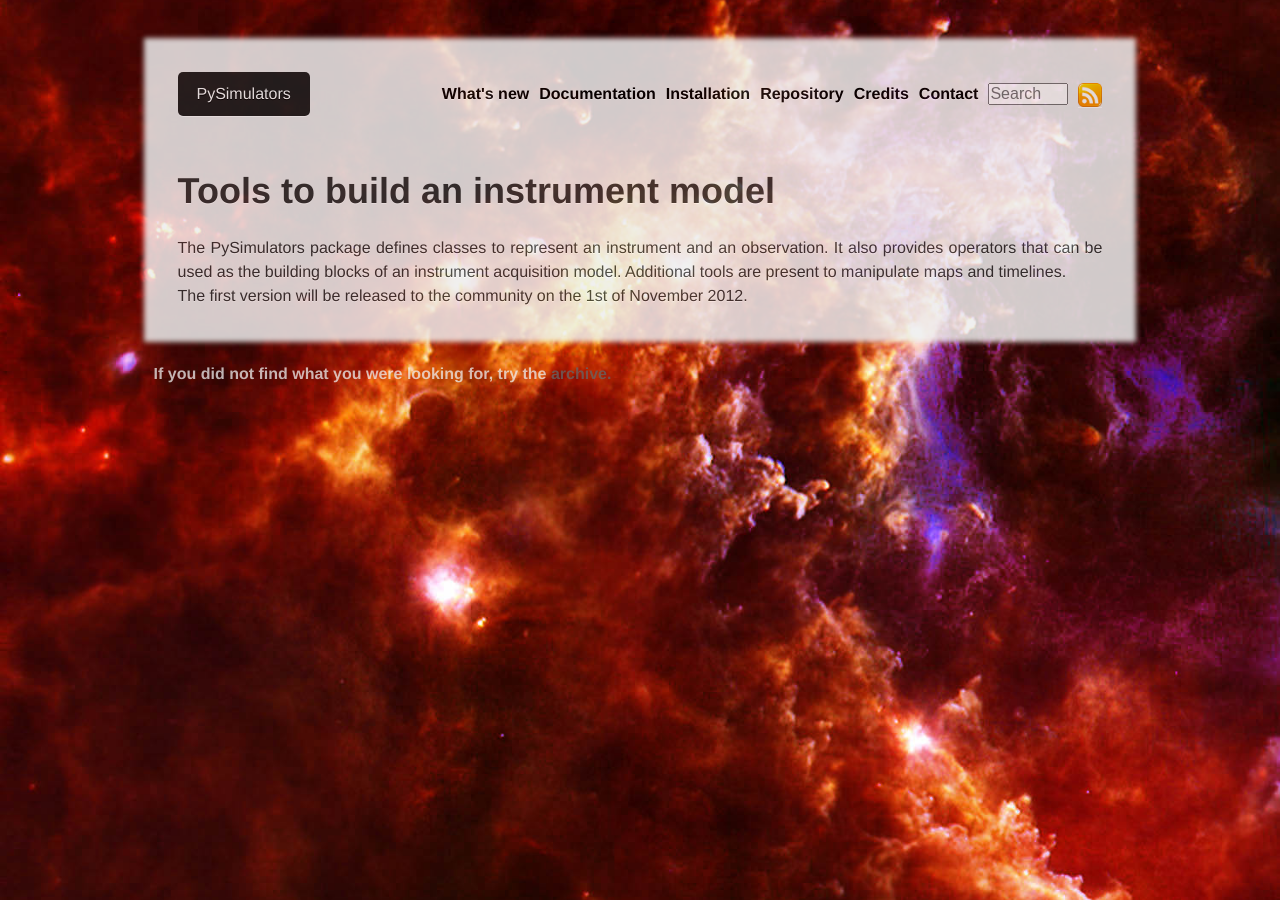
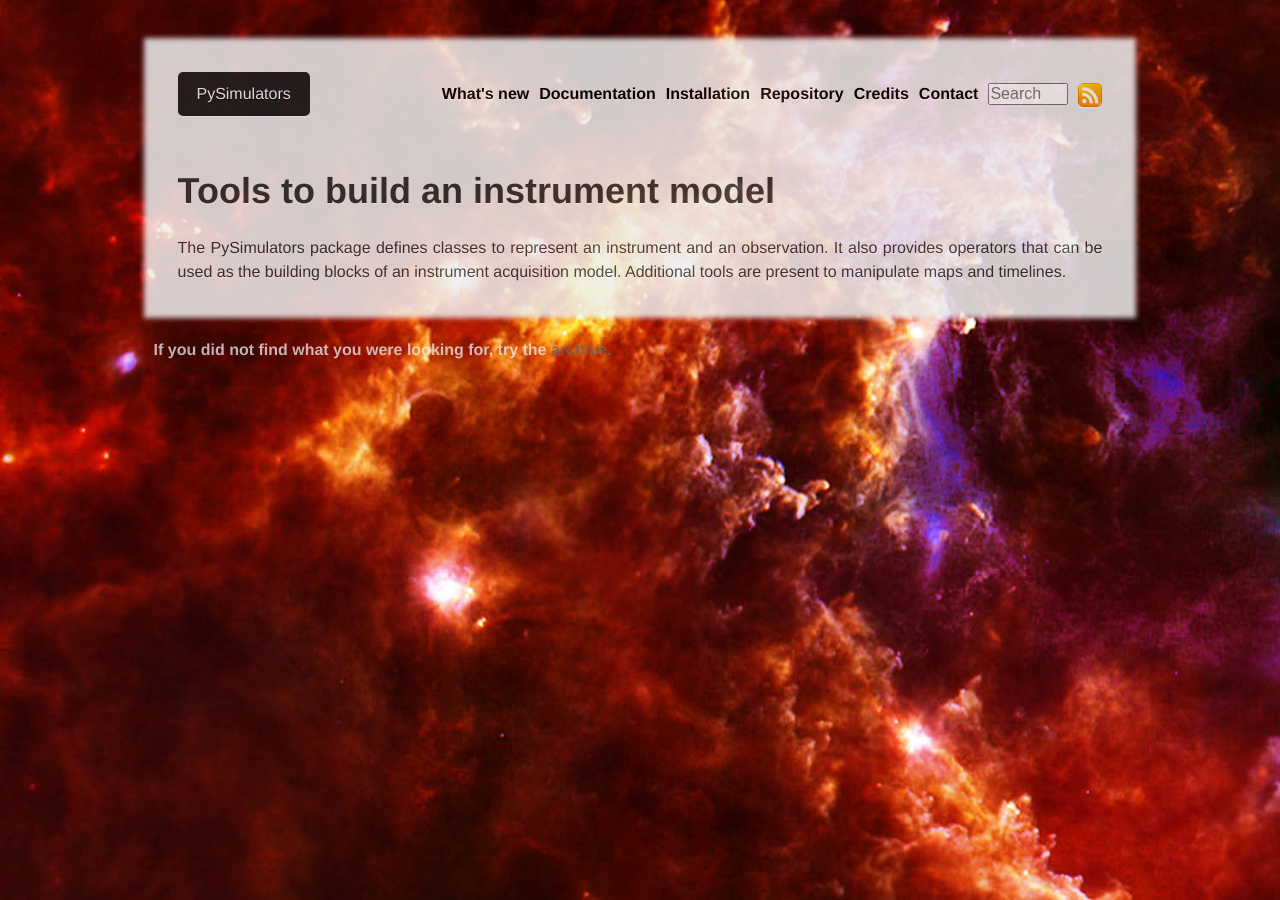
Before and after one commit to pchanial/pysimulators, a Jekyll site: the page built from index.html, in a window 1280 px wide. Built offline with Jekyll 4.4.1, drawn with Linux system fonts in a browser that asks for light colours; some web fonts are replaced.

```diff
--- a/index.html
+++ b/index.html
@@ -2,7 +2,7 @@
 layout: default
 home: true
 title: Tools to build an instrument model
-excerpt: The PySimulators package defines classes to represent an instrument and an observation. It also provides operators that can be used as the building blocks of an instrument acquisition model. Additional tools are present to manipulate maps and timelines.<br>The first version will be released to the community on the 1st of November 2012.
+excerpt: The PySimulators package defines classes to represent an instrument and an observation. It also provides operators that can be used as the building blocks of an instrument acquisition model. Additional tools are present to manipulate maps and timelines.
 
 multiplecontainer: true
 ---
```
